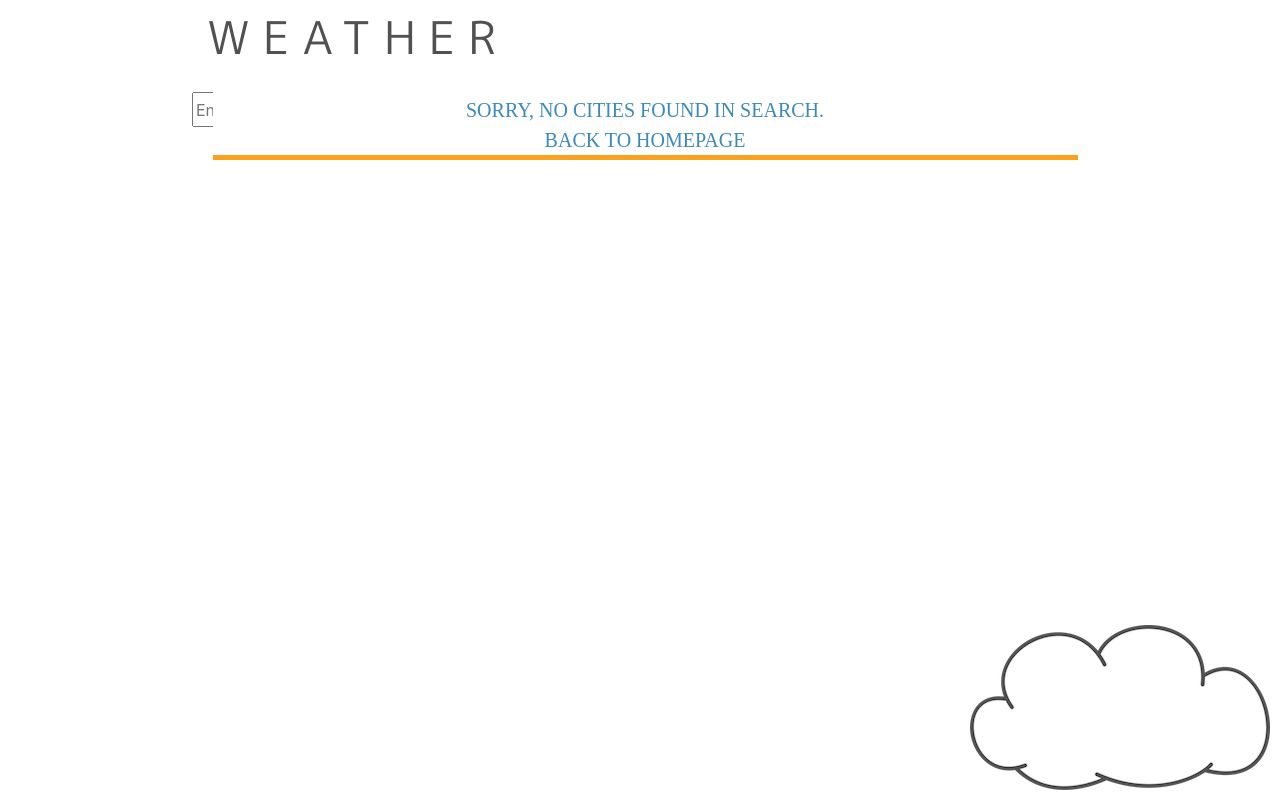
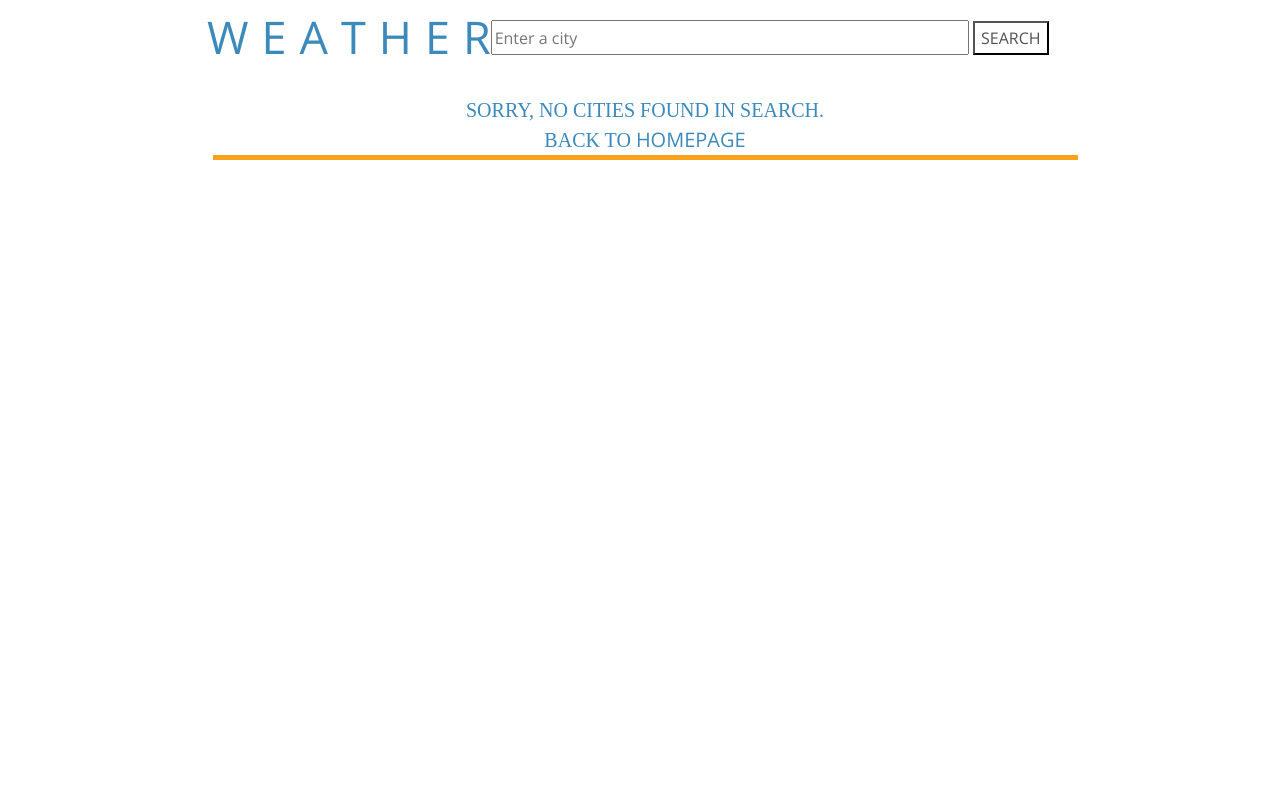
Before and after one commit to laimaurnezaite/theweather, a Django app: page /find/ in a window 1280 px wide. Run offline with Django 3.2, Linux system fonts and the light colour scheme; data that the repository does not hold is empty; some libraries are stand-ins or nearby versions.

Commit message:
clean code

```diff
--- a/theweather/templates/base.html
+++ b/theweather/templates/base.html
@@ -8,23 +8,21 @@
         <title>What's the weather like?</title>
         <link href="{% static 'bootstrap-4.4.1-dist/css/bootstrap.css' %}" rel="stylesheet">
         <link href='https://fonts.googleapis.com/css?family=M PLUS 1p' rel='stylesheet'>
+        <link href="https://fonts.googleapis.com/css2?family=Open+Sans&display=swap" rel="stylesheet">
         <link href="{% static 'css/base.css' %}" rel="stylesheet">
     </head>
     <body style="background-color: white;">
         <style type="text/css">
 
             #logo, #logo:hover  {
-                color:#515151;
                 text-decoration: none;
-                font-family: 'M PLUS 1p';
                 font-size: 45px;
                 letter-spacing: 13px
             }
             .search-button {
-                color: #515151 !important;
                 text-decoration: none;
                 background: #ffffff;
-                font-family: 'M PLUS 1p';
+
                 height:34px;
                 transition: all .2s ease-in-out;
             }
@@ -59,12 +57,16 @@
                 width: 80%;
                 height:35px;
             }
+            a, a:hover, p, input {
+                font-family: 'Open Sans', sans-serif;
+                color: #515151;
+            }
         </style>
 
         <div id="page-container" style="position: relative;">
             <div class="container logo-container">
                 <div class="row logo-row">
-                    <div class="col">
+                    <div class="col-4">
                         <h4 class="logo-h">
                             <a id="logo" href="/">WEATHER</a>
                         </h4>
@@ -80,7 +82,7 @@
             <main>
                 {% block content %}
                 {% endblock content %}
-                <img style="position: fixed; bottom:10px; right:10px;" src="{% static 'weather/cloud_1.png' %}">
+                <!-- <img style="position: fixed; bottom:10px; right:10px;" src="{% static 'weather/cloud_1.png' %}"> -->
             </main>
         </div>
     </body>
```
